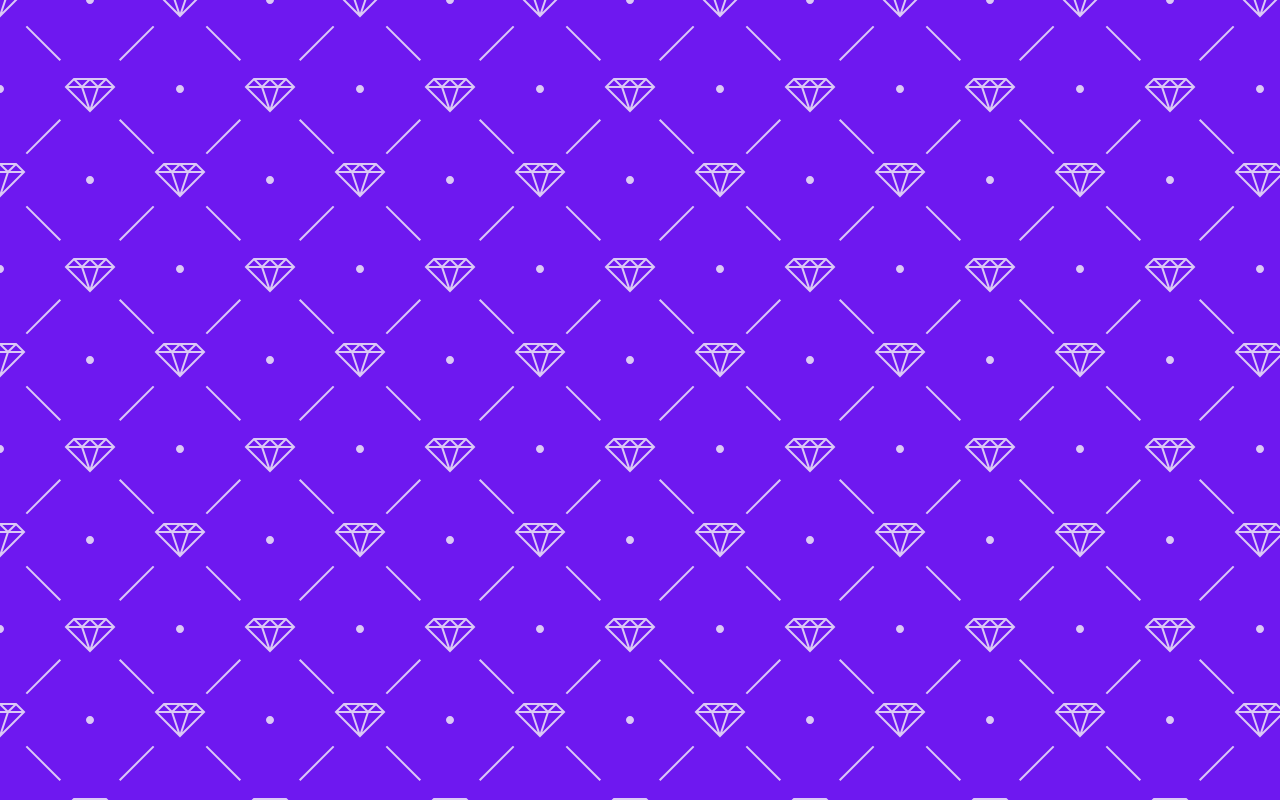
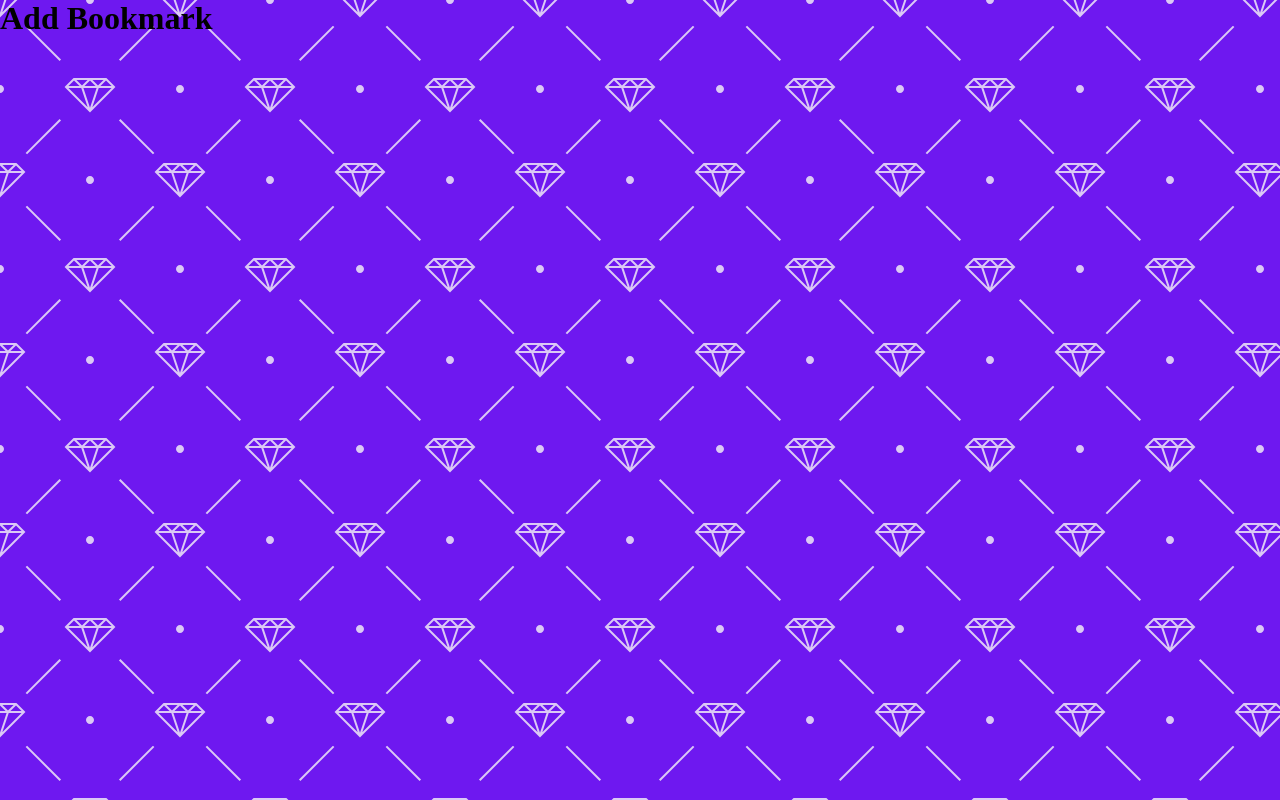
Before and after one commit to Erehmaryann/book_keeper, a plain HTML site: page index.html in a window 1280 px wide. Drawn offline with Linux system fonts and the light colour scheme.

```diff
--- a/index.html
+++ b/index.html
@@ -12,6 +12,8 @@
     <link rel="stylesheet" href="style.css" />
   </head>
   <body>
+    <!-- Open Modal -->
+    <h1 id="showModal">Add Bookmark</h1>
     <!-- Script -->
     <script src="script.js"></script>
   </body>
```
